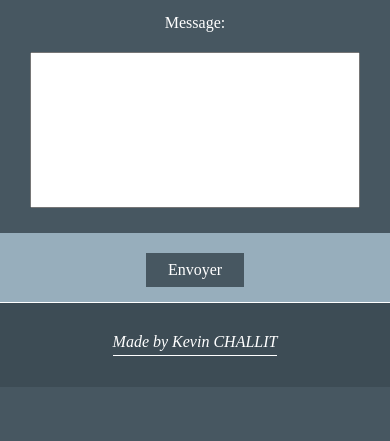
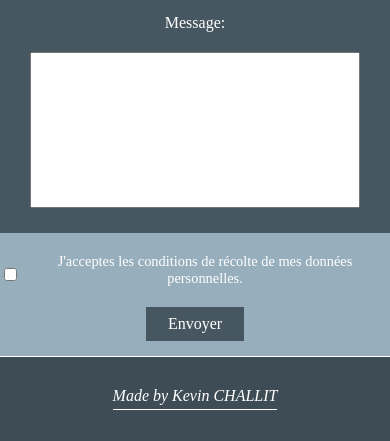
Before and after one commit to kevin-chlt/charles-cantin-galerie, a PHP site: page /contact.html in a window 390 px wide. Shown: the part 867-1308 px from the top of the page. Before the commit the page ends 1223 px from the top, so only its background shows below. Run offline with PHP 8.4, Linux system fonts and the light colour scheme; some libraries are stand-ins or nearby versions; some web fonts are replaced.

Commit message:
finish form check - stable

```diff
--- a/assets/css/contact.css
+++ b/assets/css/contact.css
@@ -31,19 +31,22 @@ form {
 }
 
 .help-text{
+    transition: 0.3s;
+    border-radius: 10px;
     display: none;
     flex-direction: column;
     align-items: center;
-    padding: 10px;
-    margin: 10px 0;
+    width: auto;
+    align-self: center;
+    padding:15px 20px;
+    margin: 5px 0;
     background: rgba(52, 66, 75, 0.80);
 }
 
 .help-text span {
     color: #ffffff;
-    font-size: 1.3rem;
+    font-size: 1rem;
     font-family: 'Montaga', serif;
-
 }
 
 .container-fullname{
@@ -72,6 +75,14 @@ form {
     width: 60%;
 }
 
+.rgpd-box{
+    align-self: center;
+    display: flex;
+    align-items: center;
+    justify-content: center;
+    padding-bottom: 10px;
+}
+
 label{
     color: white;
     font-size: 1.3rem;
@@ -79,7 +90,7 @@ label{
     margin-bottom: 10px;
 }
 
-input{
+input[type = text], input[type= email], input[type = tel]{
     outline: none;
     height: 70%;
     width: 80%;
@@ -148,8 +159,13 @@ footer span {
         font-size: 1.2rem;
     }
 
-    input, textarea {
+    input[type = text], input[type= email], input[type = tel], textarea {
         font-size: 1.1rem;
+    }
+
+    .rgpd-box label {
+        text-align: center;
+        font-size: 0.9rem;
     }
 
     form{
@@ -186,7 +202,7 @@ footer span {
         font-size: 1rem;
     }
 
-    input {
+    input[type = text], input[type= email], input[type = tel] {
         height: 2rem;
         font-size: 1rem;
     }
--- a/assets/js/check-data.js
+++ b/assets/js/check-data.js
@@ -4,40 +4,42 @@ const lastName = document.getElementById('lastname');
 const email = document.getElementById('email');
 const telephone = document.getElementById('phone');
 const message = document.getElementById('message');
+const rgpd = document.getElementById('rgpd');
 let errors = [];
 
 requirejs(['node_modules/validator/validator.min'], (validator) => {
     form.addEventListener('submit', (e) => {
-        if(validator.isEmpty(firstName.value) || !validator.isAlpha(firstName.value) ) {
-            e.preventDefault();
-            errors.push('Veuillez saisir un nom composé uniquement de lettres.') ;
+        if(validator.isEmpty(firstName.value) || !validator.isAlpha(firstName.value || firstName.value.length > 50) ) {
+            errors.push('Veuillez saisir un prénom composé uniquement de lettres.') ;
         }
-        if (validator.isEmpty(firstName.value) || !validator.isAlpha(lastName.value)){
-            e.preventDefault();
-            errors.push('Veuillez saisir un prénom composé uniquement de lettres.');
+        if (validator.isEmpty(lastName.value) || !validator.isAlpha(lastName.value) || lastName.value.length > 50){
+            errors.push('Veuillez saisir un nom composé uniquement de lettres.');
         }
         if(validator.isEmpty(email.value) || !validator.isEmail(email.value)) {
-            e.preventDefault();
             errors.push('Veuillez saisir une adresse email valide.');
         }
         if(!validator.isMobilePhone(telephone.value, 'fr-FR')) {
-            e.preventDefault();
             errors.push('Veuillez saisir un numéro de téléphone valide.')
         }
-        if(validator.isLength(message.value, [{min: 10, max: 2400}])){
-            validator.escape(message.value);
-        }else {
-            e.preventDefault();
+        if(!validator.isLength(message.value, {min: 10, max: 2400})){
             errors.push('Veuillez entrer un message valide.')
         }
-        displayErrors(errors);
+        if(rgpd.checked === false) {
+            errors.push('Vous devez accepter nos termes concernant vos données.')
+        }
+
+        if(errors.length !== 0) {
+            e.preventDefault()
+            cleanHelpText();
+            displayErrors(errors);
+        }
         return errors = [];
     });
 });
 
 
 //Create loop for display the errors in the help-text div //
-const helpText = document.getElementById('help-text');
+let helpText = document.getElementById('help-text');
 const displayErrors = (errors) => {
     if(errors.length !== 0) {
         helpText.style.display = 'flex';
@@ -48,3 +50,12 @@ const displayErrors = (errors) => {
         }
     }
 }
+
+// Delete child of help-text div //
+const cleanHelpText = () => {
+    let helpTextLength = helpText.children.length;
+    for(let i = helpTextLength - 1; i >= 0; i--) {
+        helpText.children[i].remove();
+    }
+
+}
--- a/contact.html
+++ b/contact.html
@@ -36,24 +36,28 @@
             <div class="container-fullname ">
                 <div>
                     <label for="lastname">Votre nom:</label>
-                    <input type="text" name="lastname" id="lastname" class="form-control" />
+                    <input type="text" name="lastname" id="lastname"/>
                 </div>
                 <div>
                     <label for="firstname">Votre prénom:</label>
-                    <input type="text" name="firstname" id="firstname" class="form-control">
+                    <input type="text" name="firstname" id="firstname" />
                 </div>
                 <div>
                     <label for="phone">Téléphone:</label>
-                    <input type="tel" name="phone" id="phone" class="form-control">
+                    <input type="tel" name="phone" id="phone" />
                 </div>
                 <div>
                     <label for="email">Adresse email:</label>
-                    <input type="email" name="email" id="email" class="form-control">
+                    <input type="email" name="email" id="email" />
                 </div>
             </div>
             <div class="container-message">
                 <label for="message">Message: </label>
-                <textarea name="message" id="message" class="form-control"></textarea>
+                <textarea name="message" id="message"></textarea>
+            </div>
+            <div class="rgpd-box">
+                <input type="checkbox" id="rgpd" name="rgpd" />
+                <label for="rgpd">J'acceptes les conditions de récolte de mes données personnelles.</label>
             </div>
             <button type="submit" id="submitBtn">Envoyer</button>
         </form>
```
